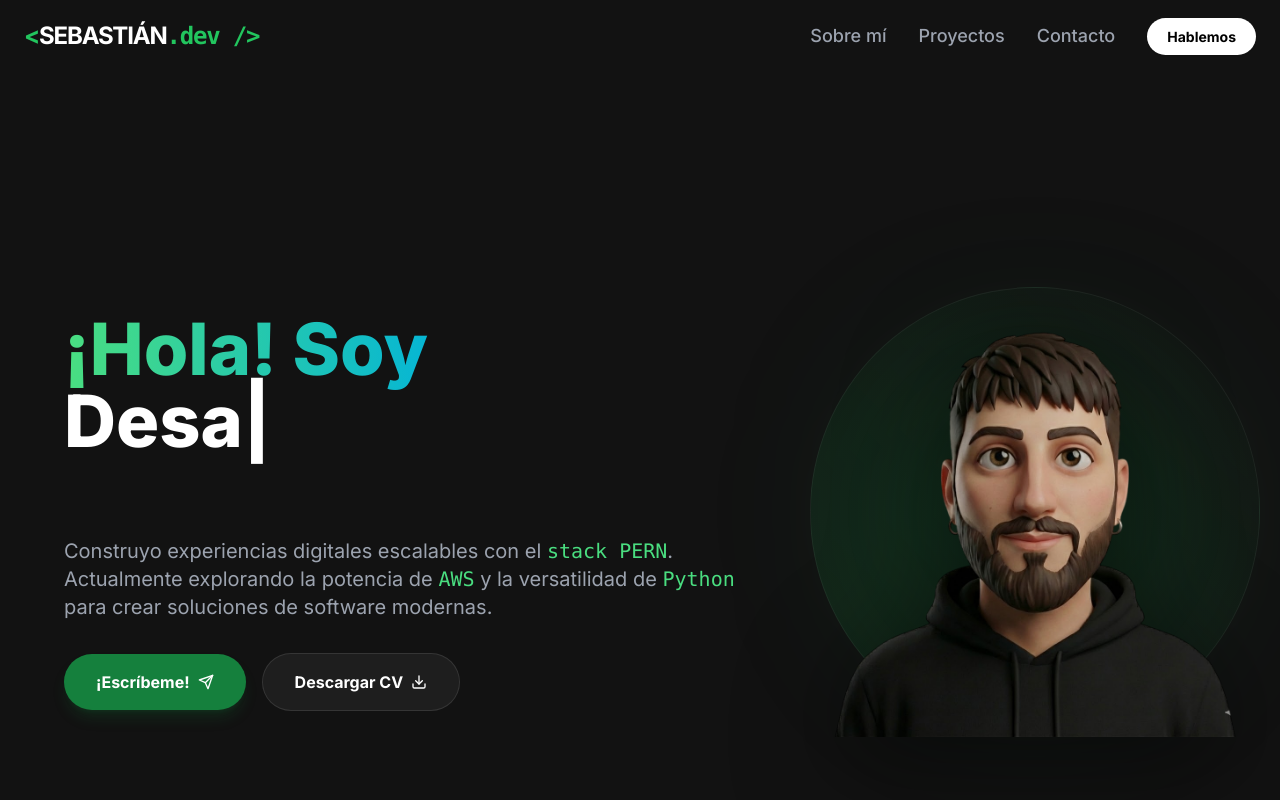
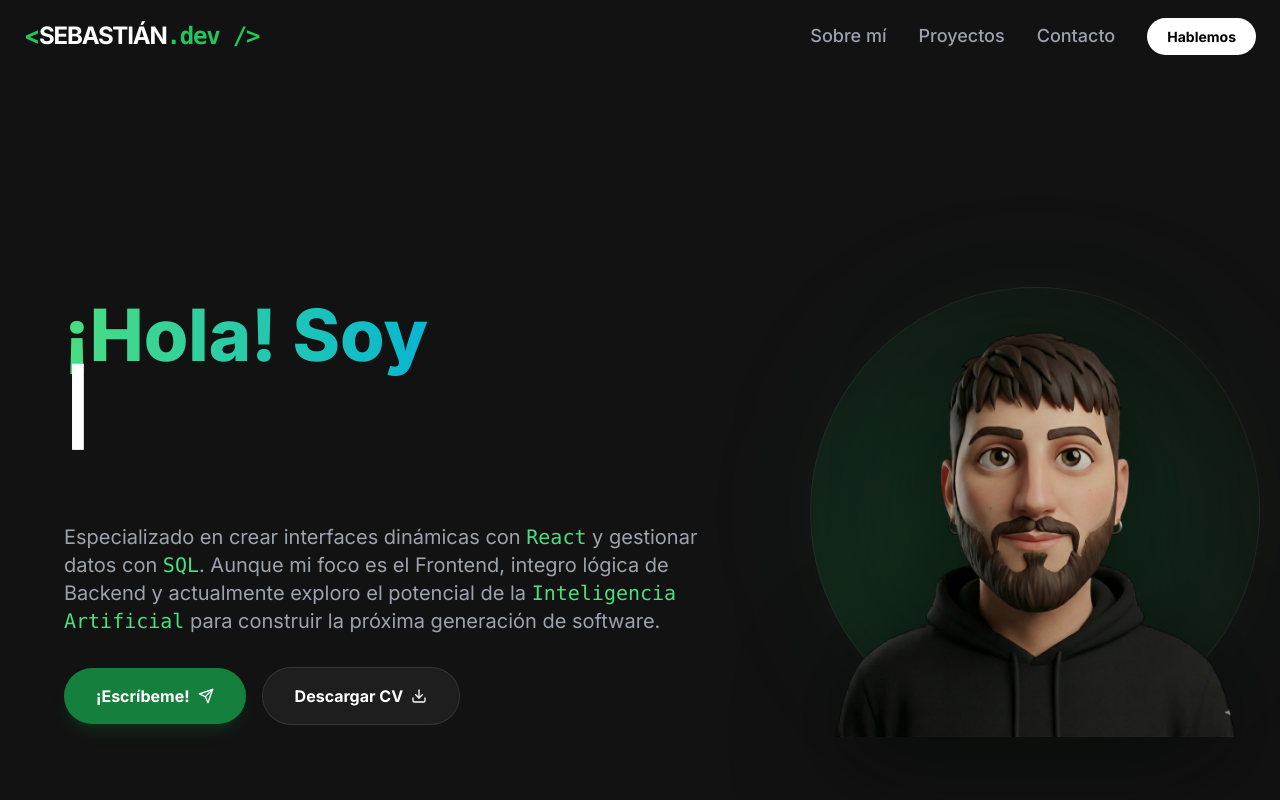
Before and after one commit to SebastianGarciaGuerrero/portfolio, a Next.js app: page / in a window 1280 px wide. Shown: the top 800 px of the page. Built offline with nearby package versions, Linux system fonts and the light colour scheme.

Commit message:
arreglando certificados y links

```diff
--- a/app/components/AboutSection.jsx
+++ b/app/components/AboutSection.jsx
@@ -64,11 +64,15 @@ const TAB_DATA = [
         {[
           {
             name: "IT Essentials de Cisco",
-            link: "https://drive.google.com/file/d/1l4pxuUsQ4o4cdalmFP5FLLCBiWjEk204/view?usp=sharing",
+            link: "https://drive.google.com/file/d/108MtsTVMzh8HgeoarH-U8r11MxQMQ24k/view?usp=sharing",
           },
           {
             name: "FullStack Desafío Latam",
-            link: "https://drive.google.com/file/d/1o9pRlxmcgXKdZBQHLn56sV4s6RzJT0tz/view?usp=sharing",
+            link: "https://drive.google.com/file/d/1kVJrJo4aNb1tlwjmsFv1n2gFM-cT07MD/view?usp=sharing",
+          },
+          {
+            name: "C2 Proficient",
+            link: "https://drive.google.com/file/d/1avXtoSKY5gRUL-FWaXVfezFuhxPeeMc2/view?usp=sharing",
           },
         ].map((cert) => (
           <li key={cert.name}>
--- a/app/components/HeroSection.jsx
+++ b/app/components/HeroSection.jsx
@@ -31,11 +31,11 @@ const HeroSection = () => {
                 sequence={[
                   "Sebastián García",
                   1500,
-                  "Desarrollador Full Stack",
+                  "Desarrollador Frontend",
                   1200,
                   "Especialista en React",
                   1200,
-                  "Tato Dev",
+                  "Analista de Datos",
                   1200,
                 ]}
                 wrapper="span"
@@ -47,13 +47,15 @@ const HeroSection = () => {
           </h1>
 
           <p className="text-gray-400 text-base sm:text-lg mb-8 lg:text-xl max-w-2xl leading-relaxed">
-            Construyo experiencias digitales escalables con el{" "}
-            <span className="text-green-400 font-mono">stack PERN</span>.
-            Actualmente explorando la potencia de{" "}
-            <span className="text-green-400 font-mono">AWS</span> y la
-            versatilidad de{" "}
-            <span className="text-green-400 font-mono">Python</span> para crear
-            soluciones de software modernas.
+            Especializado en crear interfaces dinámicas con{" "}
+            <span className="text-green-400 font-mono">React</span> y gestionar
+            datos con <span className="text-green-400 font-mono">SQL</span>.
+            Aunque mi foco es el Frontend, integro lógica de Backend y
+            actualmente exploro el potencial de la{" "}
+            <span className="text-green-400 font-mono">
+              Inteligencia Artificial
+            </span>{" "}
+            para construir la próxima generación de software.
           </p>
 
           <div className="flex flex-col sm:flex-row gap-4 items-center lg:justify-start justify-center">
```
